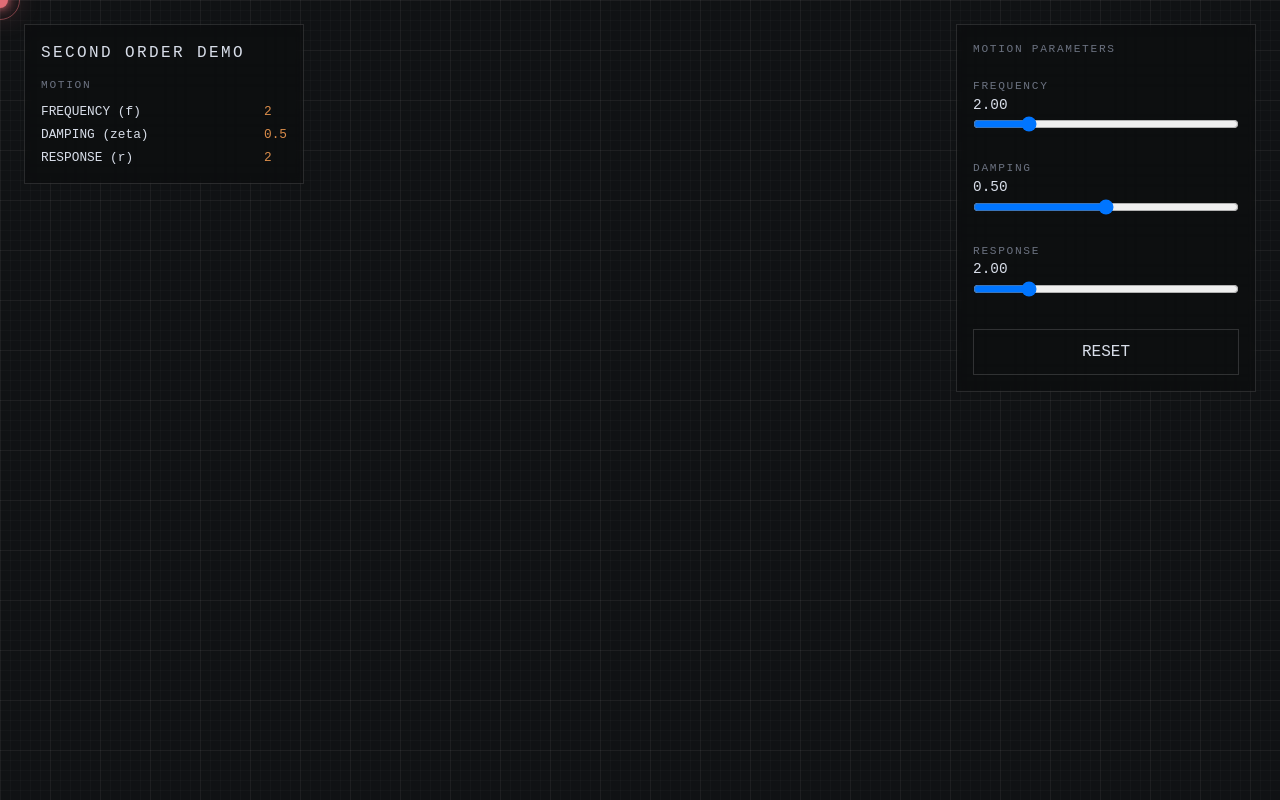
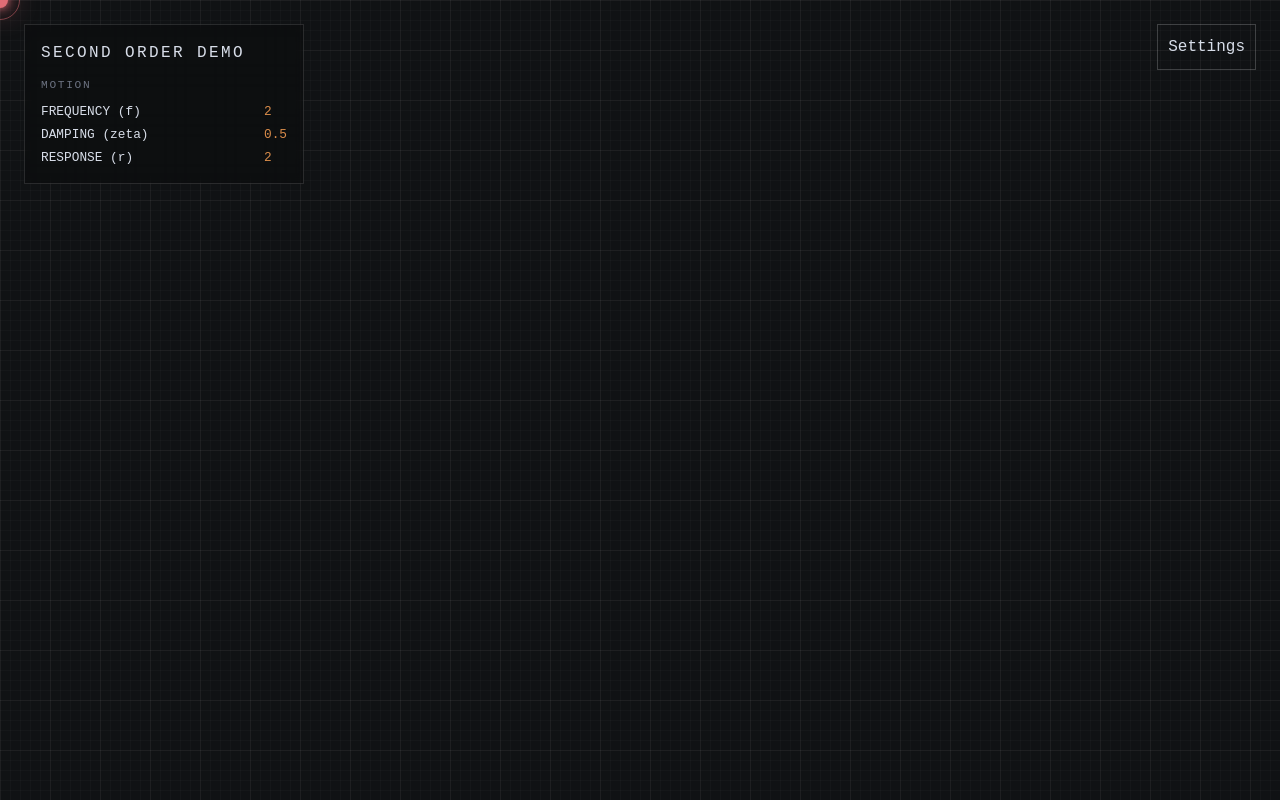
Before and after one commit to LucDictus/interpolation-curves, a Next.js app: page / in a window 1280 px wide. Built offline with nearby package versions, Linux system fonts and the light colour scheme.

Commit message:
Second order settingstab styling and animation

```diff
--- a/app/components/SettingsTab.tsx
+++ b/app/components/SettingsTab.tsx
@@ -1,36 +1,64 @@
 import { SecondOrderParams } from "../types/SecondOrderParams";
 import React from "react";
+import { motion, AnimatePresence } from "framer-motion";
 
 type Props = {
     params: SecondOrderParams;
     setParams: React.Dispatch<React.SetStateAction<SecondOrderParams>>;
+    isOpen: boolean;
+    setIsOpen: React.Dispatch<React.SetStateAction<boolean>>;
 };
 
-export default function SettingsTab({ params, setParams }: Props) {
+export default function SettingsTab({
+                                        params,
+                                        setParams,
+                                        isOpen,
+                                        setIsOpen,
+                                    }: Props) {
     return (
-    <div
-        className="panel"
+        <>
+            <button
+                onClick={() => setIsOpen((v) => !v)}
                 style={{
                     position: "fixed",
                     top: 24,
                     right: 24,
+                    zIndex: 1100,
+                    padding: 10,
+                    border: "1px solid rgba(255,255,255,.2)",
+                    background: "transparent",
+                    cursor: "pointer",
+                }}
+            >
+                {isOpen ? "Close" : "Settings"}
+            </button>
+
+            <AnimatePresence>
+                {isOpen && (
+                    <motion.div
+                        initial={{ opacity: 0, y: -10, scale: 0.98 }}
+                        animate={{ opacity: 1, y: 0, scale: 1 }}
+                        exit={{ opacity: 0, y: -10, scale: 0.98 }}
+                        transition={{
+                            duration: 0.18,
+                            ease: "easeOut",
+                        }}
+                        className="panel"
+                        style={{
+                            position: "fixed",
+                            top: 70,
+                            right: 24,
                             width: 300,
                             padding: 16,
                             zIndex: 1000,
+                            transformOrigin: "top right",
                         }}
                     >
-        <div className="label">
-            MOTION PARAMETERS
-        </div>
+                        <div className="label">MOTION PARAMETERS</div>
 
                         <div style={{ marginTop: 20 }}>
-            <div className="label">
-                FREQUENCY
-            </div>
-
-            <div className="value">
-                {params.frequency.toFixed(2)}
-            </div>
+                            <div className="label">FREQUENCY</div>
+                            <div className="value">{params.frequency.toFixed(2)}</div>
 
                             <input
                                 style={{ width: "100%" }}
@@ -49,13 +77,8 @@ export default function SettingsTab({ params, setParams }: Props) {
                         </div>
 
                         <div style={{ marginTop: 20 }}>
-            <div className="label">
-                DAMPING
-            </div>
-
-            <div className="value">
-                {params.damping.toFixed(2)}
-            </div>
+                            <div className="label">DAMPING</div>
+                            <div className="value">{params.damping.toFixed(2)}</div>
 
                             <input
                                 style={{ width: "100%" }}
@@ -74,13 +97,8 @@ export default function SettingsTab({ params, setParams }: Props) {
                         </div>
 
                         <div style={{ marginTop: 20 }}>
-            <div className="label">
-                RESPONSE
-            </div>
-
-            <div className="value">
-                {params.response.toFixed(2)}
-            </div>
+                            <div className="label">RESPONSE</div>
+                            <div className="value">{params.response.toFixed(2)}</div>
 
                             <input
                                 style={{ width: "100%" }}
@@ -117,6 +135,9 @@ export default function SettingsTab({ params, setParams }: Props) {
                         >
                             RESET
                         </button>
-    </div>
+                    </motion.div>
+                )}
+            </AnimatePresence>
+        </>
     );
 }
--- a/app/pages/HomePage.tsx
+++ b/app/pages/HomePage.tsx
@@ -11,6 +11,8 @@ export default function HomePage() {
     damping: 0.5,
     response: 2,
   });
+
+  const [isOpen, setIsOpen] = useState(false);
 
   return (
     <>
@@ -26,6 +28,8 @@ export default function HomePage() {
           <SettingsTab
               params={params}
               setParams={setParams}
+              isOpen={isOpen}
+              setIsOpen={setIsOpen}
           />
 
           <CursorFollower params={params} />
--- a/package.json
+++ b/package.json
@@ -9,6 +9,7 @@
     "lint": "eslint"
   },
   "dependencies": {
+    "framer-motion": "^12.40.0",
     "next": "16.2.9",
     "react": "19.2.4",
     "react-dom": "19.2.4"
```
Also changed, not shown: 1 other file (tests, documents, lock files or other folders). Lines whose indentation alone changed are shown as unchanged.
